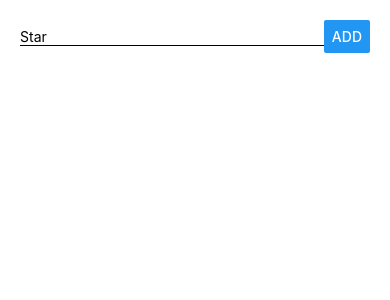
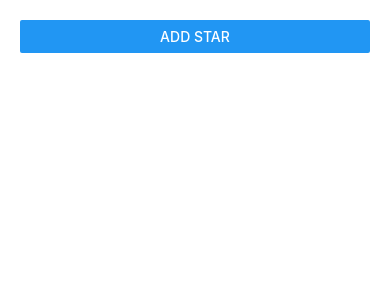
Before and after one commit to mcmelmon/mandalatree, a React Native app: screen / in a window 390 px wide. Shown: the top 300 px of the page. Built offline with nearby package versions, Linux system fonts and the light colour scheme.

Commit message:
Use a modal to get input from user

```diff
--- a/App.js
+++ b/App.js
@@ -1,17 +1,23 @@
 import { StatusBar } from 'expo-status-bar';
 import React, { useState } from 'react';
-import { Button, FlatList, SafeAreaView, ScrollView, StyleSheet, Text,TextInput, View } from 'react-native';
+import { Button, FlatList, SafeAreaView, StyleSheet } from 'react-native';
 
 import Element from './components/Element'
 import Input from './components/Input'
 
 export default function App() {
   const [stars, setStars] = useState([]);
+  const [isAddMode, setIsAddMode] = useState(false);
 
   const handleAddStar = (star) => {
     if (!stars.map(e => e.value).includes(star)) {
       setStars(currentStars => [...currentStars, { key: stars.length.toString(), value: star }]);
+      toggleAddMode();
     }
+  }
+
+  const handleCancelAddStar = () => {
+    setIsAddMode(false);
   }
 
   const handleDeleteStar = (key) => {
@@ -20,9 +26,15 @@ export default function App() {
     });
   }
 
+  const toggleAddMode = () => {
+    setIsAddMode(!isAddMode);
+  }
+
   return (
     <SafeAreaView style={styles.container}>
-      <Input onAddStar = {handleAddStar}/>
+      <Button title="Add Star" onPress={toggleAddMode} />
+      <Input visible={isAddMode} onAddStar={handleAddStar} onCancel={handleCancelAddStar}
+/>
 
       <FlatList
         data = {stars}
--- a/components/Input.js
+++ b/components/Input.js
@@ -1,43 +1,69 @@
 import React, { useState } from 'react'
-import { Button, StyleSheet, TextInput, View } from 'react-native'
+import { Button, Modal, StyleSheet, TextInput, View } from 'react-native'
 
-const Input = ({onAddStar}) => {
+const Input = ({visible, onAddStar, onCancel}) => {
     const [star, setStar] = useState('');
 
     const handleStarText = (name) => {
         setStar(name);
     }
 
+    const handleAddStar = () => {
+        onAddStar(star);
+        setStar('');
+    }
+
+    const handleCancel = () => {
+        setStar('');
+        onCancel();
+    }
+
     return (
-        <View style={styles.entryBlock}>
+        <Modal visible={visible}>
+            <View style={styles.entryBlock} animationType="slide">
                 <TextInput
                     style={styles.input}
                     placeholder="Star"
                     onChangeText={handleStarText}
                     value={star}
                 />
+                <View style={styles.actions}>
                     <Button
                         title = "Add"
                         style={styles.btn}
-            onPress={() => onAddStar(star)} />
+                        onPress={handleAddStar}
+                    />
+                    <Button
+                        title = "Cancel"
+                        style={styles.btn}
+                        onPress={handleCancel}
+                    />
                 </View>
+            </View>
+        </Modal>
     )
 }
 
 const styles = StyleSheet.create({
+    actions: {
+        alignItems: 'center',
+        flexDirection: 'row',
+        justifyContent: 'space-between',
+        marginTop: 15
+    },
     btn: {
         flex: 1
     },
     entryBlock: {
         alignItems: 'center',
-        flexDirection: 'row',
-        justifyContent: 'space-around',
-        marginBottom: 20
+        flex: 1,
+        justifyContent: 'center',
       },
       input: {
-        flex: 1,
         borderBottomColor: 'black',
         borderBottomWidth: 1,
+        marginBottom: 20,
+        width: '75%'
       }
 })
 
```
Lines whose indentation alone changed are shown as unchanged.
